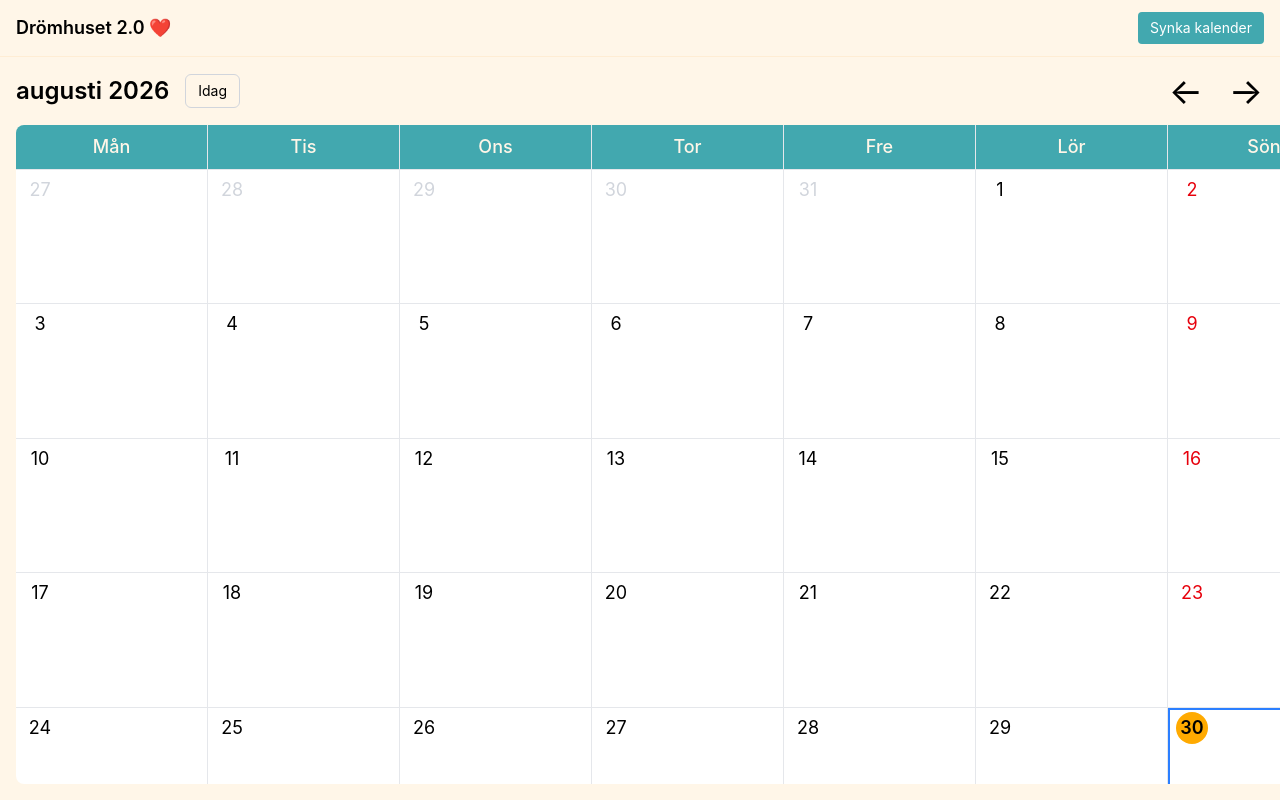
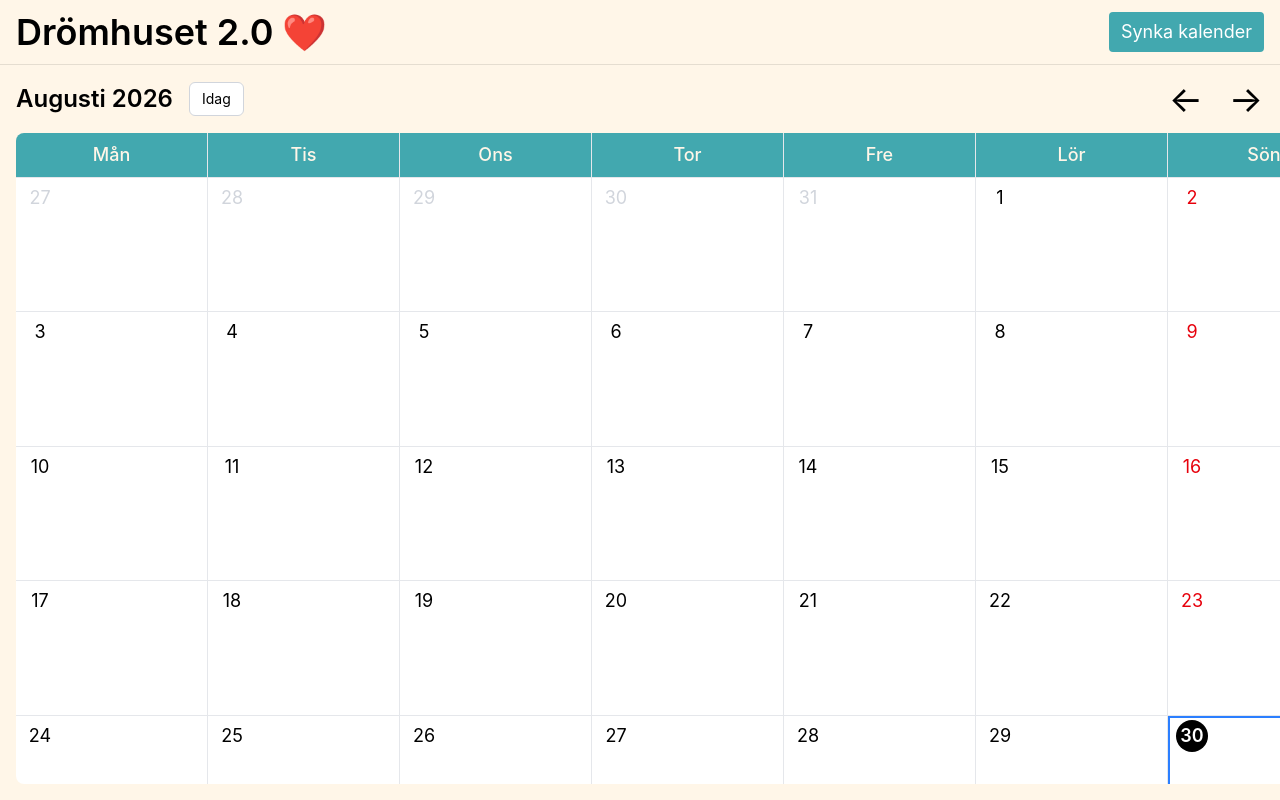
Before and after one commit to joakimwennergren/homeplanner, a React (Vite) app: page / in a window 1280 px wide. Built offline with nearby package versions, Linux system fonts and the light colour scheme.

Commit message:
ui elements

```diff
--- a/src/App.tsx
+++ b/src/App.tsx
@@ -12,6 +12,10 @@ type Todo = {
   time: string;
   title: string;
 };
+
+const capitalMonth = (month: string) => {
+  return month.charAt(0).toUpperCase() + month.slice(1);
+}
 
 const WEEKDAYS = ["Mån", "Tis", "Ons", "Tor", "Fre", "Lör", "Sön"];
 
@@ -94,7 +98,7 @@ function CalendarDay({
           className={`
             flex h-8 w-8 items-center justify-center
             rounded-full text-lg
-            ${isToday ? "bg-secondary font-semibold text-black" : ""}
+            ${isToday ? "bg-black font-semibold text-white" : ""}
             ${isSelected && !isToday ? "font-semibold text-blue-600" : ""}
             ${isWeekend && !isToday ? "text-red-600" : ""}
           `}
@@ -160,13 +164,13 @@ function Calendar({
       <div className="flex shrink-0 items-center justify-between pb-4 select-none">
         <div className="flex items-center gap-4">
           <h1 className="text-2xl font-semibold">
-            {currentMonth.format("MMMM YYYY")}
+            {capitalMonth(currentMonth.format("MMMM YYYY"))}
           </h1>
 
           <button
             type="button"
             onClick={goToToday}
-            className="rounded-md border border-gray-300 px-3 py-1.5 text-sm hover:bg-white"
+            className="rounded-md border border-gray-300 px-3 py-1.5 text-sm bg-white"
           >
             Idag
           </button>
@@ -313,14 +317,14 @@ export default function App() {
   return (
     <div className="flex h-screen w-screen overflow-hidden flex-col bg-primary">
       {/* Top Navigation */}
-      <div className="border-b border-orange-100 px-4 py-3 flex items-center justify-between">
-        <h1 className="text-lg font-semibold">Drömhuset 2.0 ❤️</h1>
+      <div className="border-b border-black/10 px-4 py-3 flex items-center justify-between">
+        <h1 className="text-4xl font-semibold">Drömhuset 2.0 <span style={{color: "darkred"}}>❤</span>️</h1>
         <div className="flex items-center gap-4">
           {isConfigured && (
             <button
               onClick={sync}
               disabled={isLoading}
-              className="px-3 py-1.5 text-sm bg-accent text-white rounded transition-colors"
+              className="px-3 py-1.5 text-lg bg-accent text-white rounded transition-colors"
             >
               {isLoading ? "Synkar..." : "Synka kalender"}
             </button>
@@ -340,7 +344,7 @@ export default function App() {
 
         {/* Apple Calendar Events Panel */}
         {showCalendarPanel && (
-          <div className="w-1/2 h-full min-h-0 border-l border-orange-100 bg-primary p-4 overflow-y-auto">
+          <div className="w-1/2 h-full min-h-0 border-l border-black/10 bg-primary p-4 overflow-y-auto">
             <CalendarEvents
               events={todayEvents}
               isLoading={isLoading}
--- a/src/components/calendar-events.tsx
+++ b/src/components/calendar-events.tsx
@@ -74,7 +74,7 @@ export function CalendarEvents({
                 )}
 
                 {event.description && (
-                  <p className="text-sm text-gray-600 mt-2">
+                  <p className="text-sm text-gray-600 mt-2 wrap-anywhere">
                     {event.description}
                   </p>
                 )}
```
